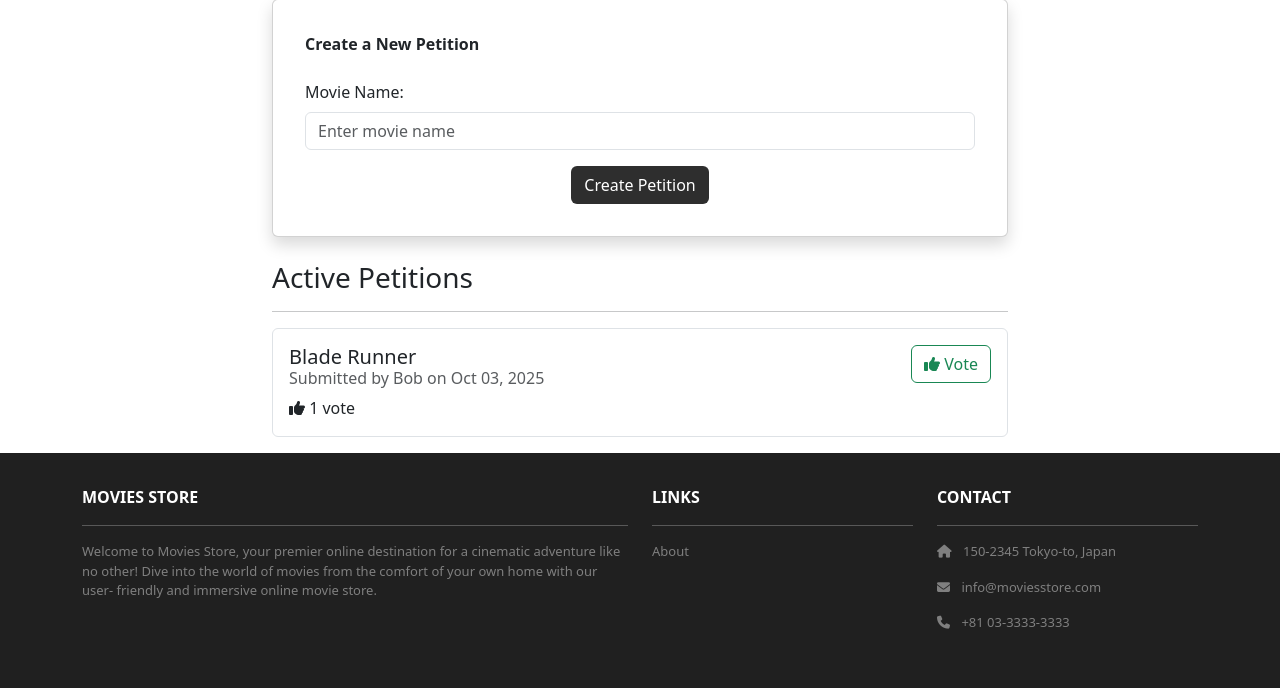
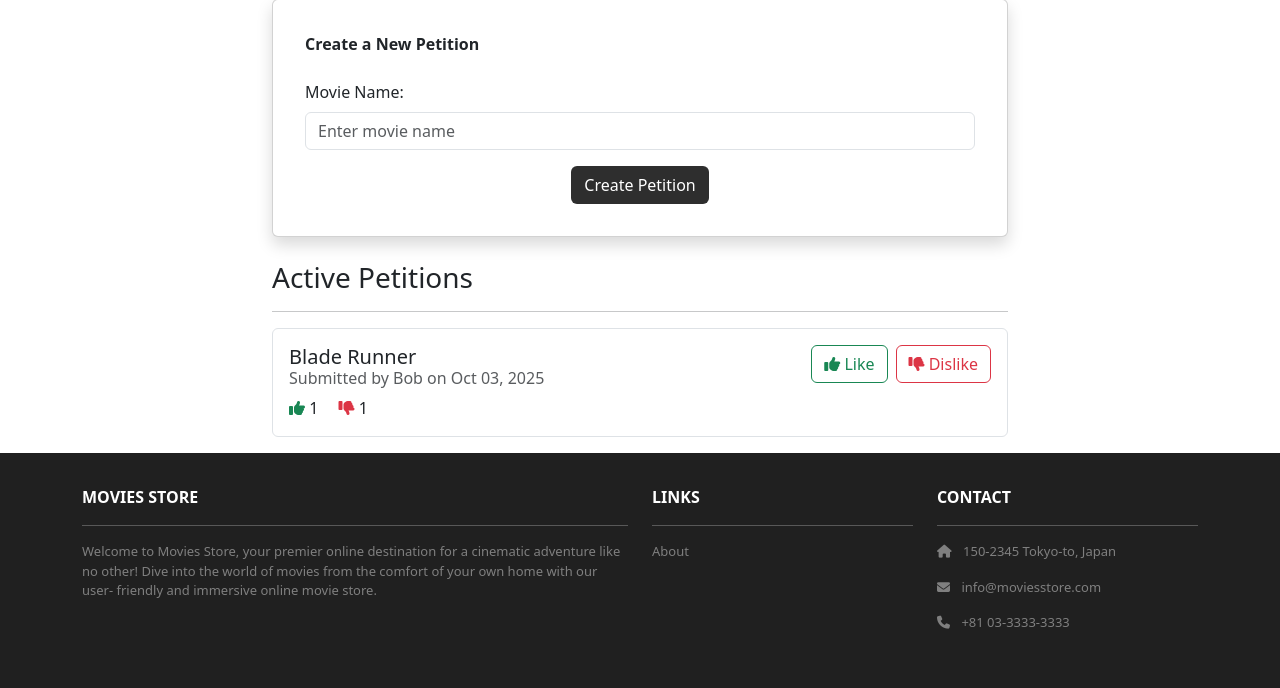
Before and after one commit to AarushX/moviesstoreTeam20, a Django app: page /petitions/ in a window 1280 px wide. Shown: the part 218-906 px from the top of the page. Run offline with Django 5.2, Linux system fonts and the light colour scheme; a user stored in the database is signed in; data comes from the database, SQL or seed files in the repository; both versions use the stored data as it was after the commit; some libraries are stand-ins or nearby versions.

Commit message:
like/dislike functionality
added code so petitions can now be disliked as well as liked (note: most of the "like" code calls it vote as that was what it was called in the last version)

```diff
--- a/petitions/models.py
+++ b/petitions/models.py
@@ -7,9 +7,13 @@ class Petition(models.Model):
     created_by = models.ForeignKey(User, on_delete=models.CASCADE, related_name='petitions_created')
     created_at = models.DateTimeField(auto_now_add=True)
     voters = models.ManyToManyField(User, related_name='petitions_voted', blank=True)
+    dislikers = models.ManyToManyField(User, related_name='petitions_disliked', blank=True)
 
     def vote_count(self):
         return self.voters.count()
+
+    def dislike_count(self):
+        return self.dislikers.count()
 
     def __str__(self):
         return str(self.id) + ' - ' + self.movie_name
--- a/petitions/templates/petitions/index.html
+++ b/petitions/templates/petitions/index.html
@@ -47,23 +47,38 @@
                   Submitted by {{ petition.created_by.username }} on {{ petition.created_at|date:"M d, Y" }}
                 </h6>
                 <p class="card-text">
-                  <i class="fas fa-thumbs-up"></i> {{ petition.vote_count }} vote{{ petition.vote_count|pluralize }}
+                  <i class="fas fa-thumbs-up text-success"></i> {{ petition.vote_count }}
+                  <i class="fas fa-thumbs-down text-danger ms-3"></i> {{ petition.dislike_count }}
                 </p>
               </div>
               <div>
                 {% if user.is_authenticated %}
+                <div class="d-flex gap-2">
                   <form method="POST" action="{% url 'petitions.vote' id=petition.id %}">
                     {% csrf_token %}
                     {% if user in petition.voters.all %}
                     <button type="submit" class="btn btn-success">
-                    <i class="fas fa-check"></i> Voted
+                      <i class="fas fa-check"></i> Liked
                     </button>
                     {% else %}
                     <button type="submit" class="btn btn-outline-success">
-                    <i class="fas fa-thumbs-up"></i> Vote
+                      <i class="fas fa-thumbs-up"></i> Like
                     </button>
                     {% endif %}
                   </form>
+                  <form method="POST" action="{% url 'petitions.dislike' id=petition.id %}">
+                    {% csrf_token %}
+                    {% if user in petition.dislikers.all %}
+                    <button type="submit" class="btn btn-danger">
+                      <i class="fas fa-times"></i> Disliked
+                    </button>
+                    {% else %}
+                    <button type="submit" class="btn btn-outline-danger">
+                      <i class="fas fa-thumbs-down"></i> Dislike
+                    </button>
+                    {% endif %}
+                  </form>
+                </div>
                 {% endif %}
               </div>
             </div>
--- a/petitions/urls.py
+++ b/petitions/urls.py
@@ -5,4 +5,5 @@ urlpatterns = [
     path('', views.index, name='petitions.index'),
     path('create/', views.create, name='petitions.create'),
     path('<int:id>/vote/', views.vote, name='petitions.vote'),
+    path('<int:id>/dislike/', views.dislike, name='petitions.dislike'),
 ]
--- a/petitions/views.py
+++ b/petitions/views.py
@@ -26,6 +26,10 @@ def create(request):
 def vote(request, id):
     petition = get_object_or_404(Petition, id=id)
 
+     # Remove dislike if user previously disliked
+    if request.user in petition.dislikers.all():
+        petition.dislikers.remove(request.user)
+
     if request.user in petition.voters.all():
         # User already voted, remove their vote
         petition.voters.remove(request.user)
@@ -34,3 +38,20 @@ def vote(request, id):
         petition.voters.add(request.user)
 
     return redirect('petitions.index')
+
+@login_required
+def dislike(request, id):
+    petition = get_object_or_404(Petition, id=id)
+
+    # Remove vote if user previously voted
+    if request.user in petition.voters.all():
+        petition.voters.remove(request.user)
+
+    if request.user in petition.dislikers.all():
+        # User already disliked, remove their dislike
+        petition.dislikers.remove(request.user)
+    else:
+        # User hasn't disliked, add their dislike
+        petition.dislikers.add(request.user)
+
+    return redirect('petitions.index')
```
Also changed, not shown: db.sqlite3, petitions/migrations/0002_petition_dislikers.py (added), 7 other files. Lines whose indentation alone changed are shown as unchanged.
